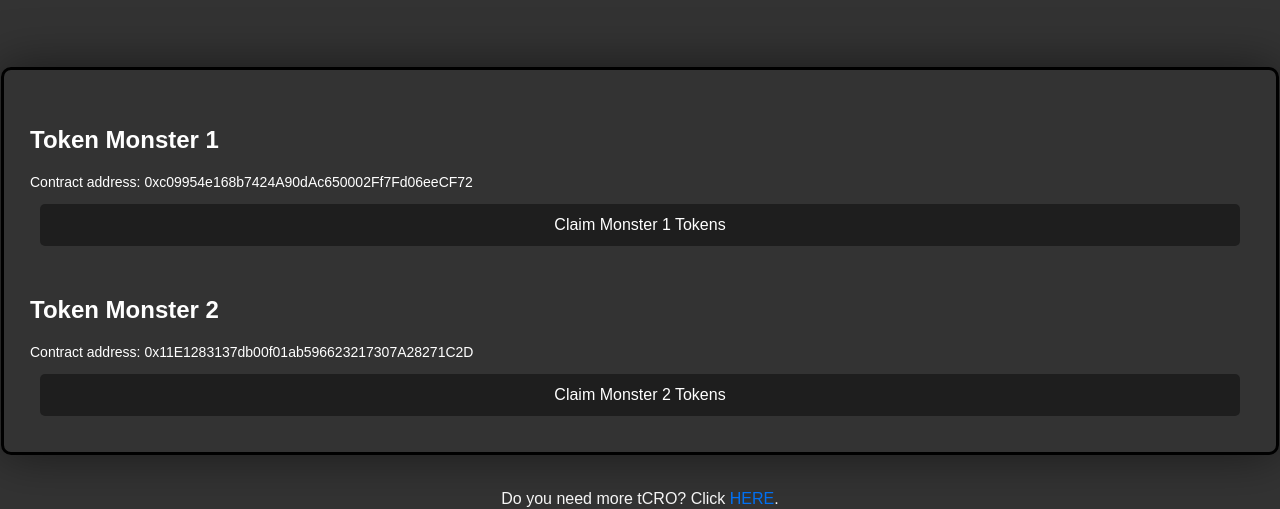
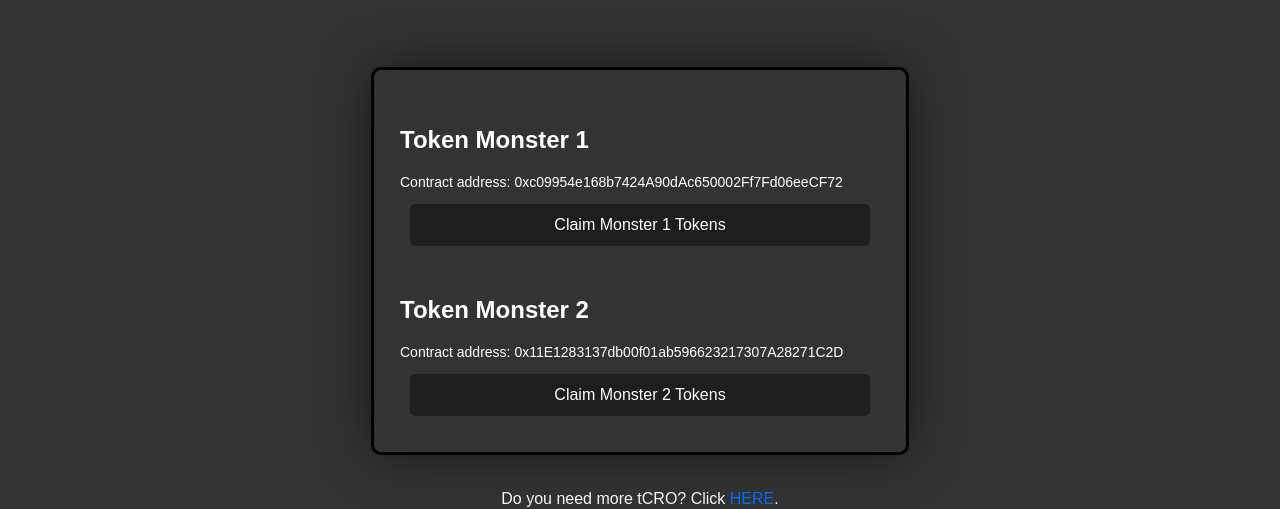
Before and after one commit to kubadev2/monstergame-2.0, a Next.js app: page /faucet in a window 1280 px wide. Shown: the part 270-779 px from the top of the page. Built offline with nearby package versions, Linux system fonts and the light colour scheme; what @wagmi/core, wagmi would draw is missing.

Commit message:
wyświetlanie na kompie i telefonie

```diff
--- a/pages/faucet.tsx
+++ b/pages/faucet.tsx
@@ -20,8 +20,7 @@ export default function Faucet() {
     } catch (error: any) {
       // Obsługa błędu
       alert(`Claim failed: ${error.message}`); // Obsługa błędu w przypadku niepowodzenia
-    }
-    finally {
+    } finally {
       setLoading(false); // Zakończenie ładowania (niezależnie od wyniku)
     }
   };
--- a/styles/Home.module.css
+++ b/styles/Home.module.css
@@ -101,7 +101,8 @@
 
 /* Stylizacja elementów faucet */
 .faucetSection {
-  width: 100%; /* Ustaw szerokość sekcji na 100% */
+  width: 500px; /* Ustaw szerokość sekcji na 100% */
+  max-width: 100%;
 }
 
 .faucetItem {
```
